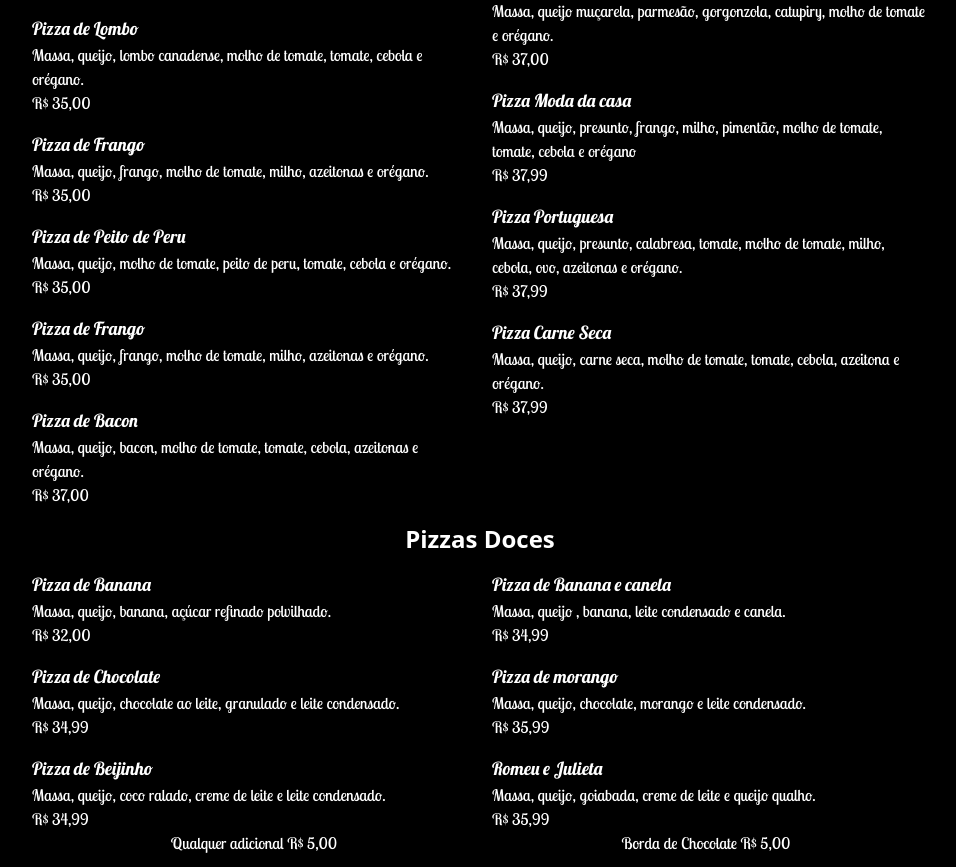
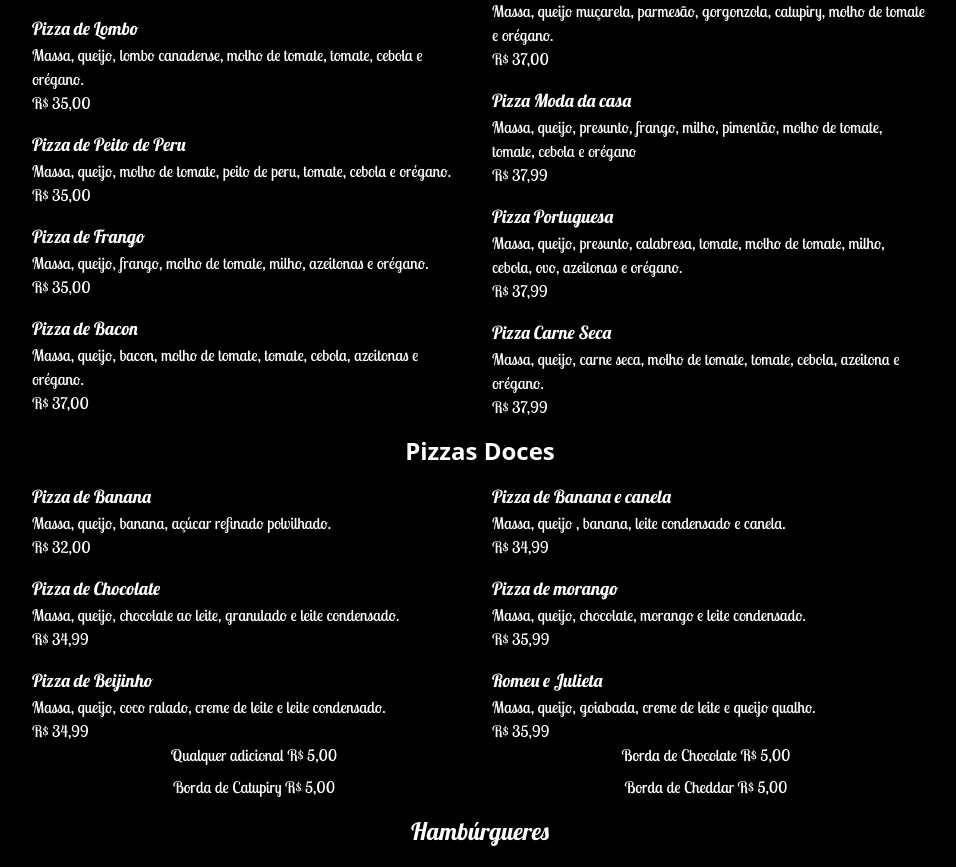
Before and after one commit to yagovysk/Ponto-do-sabor, a React (Vite) app: page / in a window 1280 px wide. Shown: the part 1840-2707 px from the top of the page, without its empty margins (160-1116 px from the left). Built offline with nearby package versions, Linux system fonts and the light colour scheme; a web font is replaced by a local one.

Commit message:
removendo repeticao

```diff
--- a/src/Components/Cardápio/Cardapio.jsx
+++ b/src/Components/Cardápio/Cardapio.jsx
@@ -47,14 +47,6 @@ export function Cardapio() {
               <p className="lobster-two-css">
                 Massa, queijo, lombo canadense, molho de tomate, tomate, cebola
                 e orégano.
-              </p>
-              <p className="lobster-two-css">R$ 35,00</p>
-            </div>
-            <div>
-              <h3 className="text-lg lobster-css">Pizza de Frango</h3>
-              <p className="lobster-two-css">
-                Massa, queijo, frango, molho de tomate, milho, azeitonas e
-                orégano.
               </p>
               <p className="lobster-two-css">R$ 35,00</p>
             </div>
```
